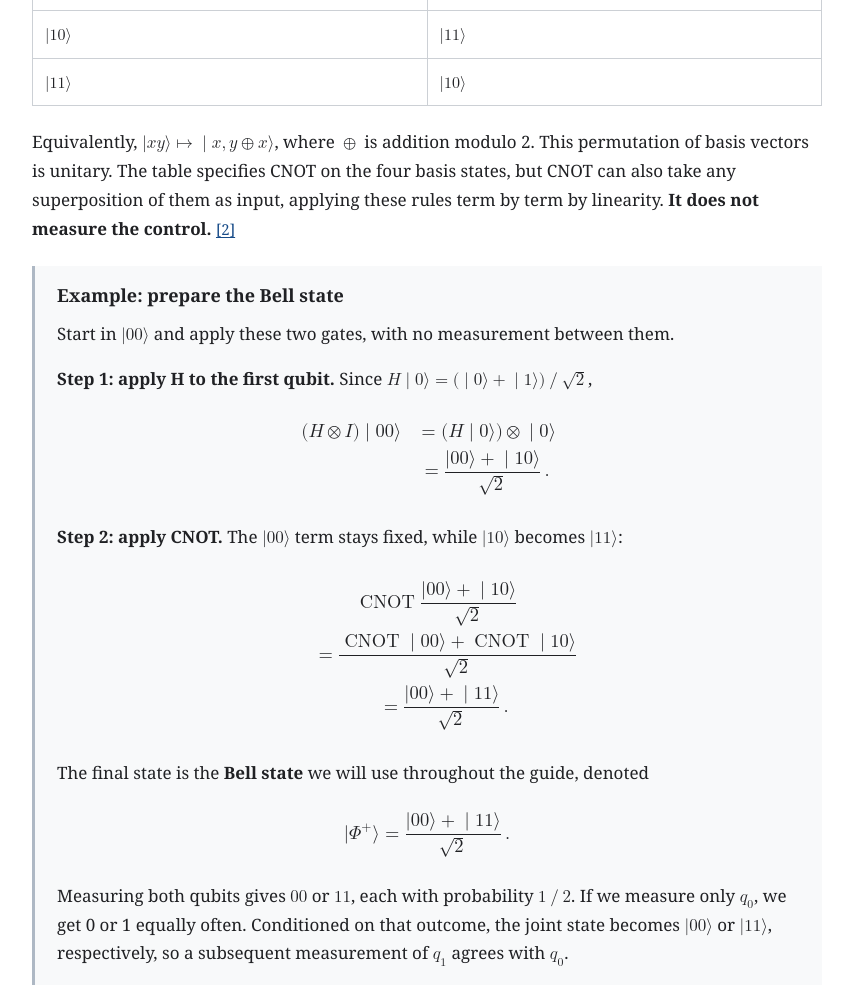
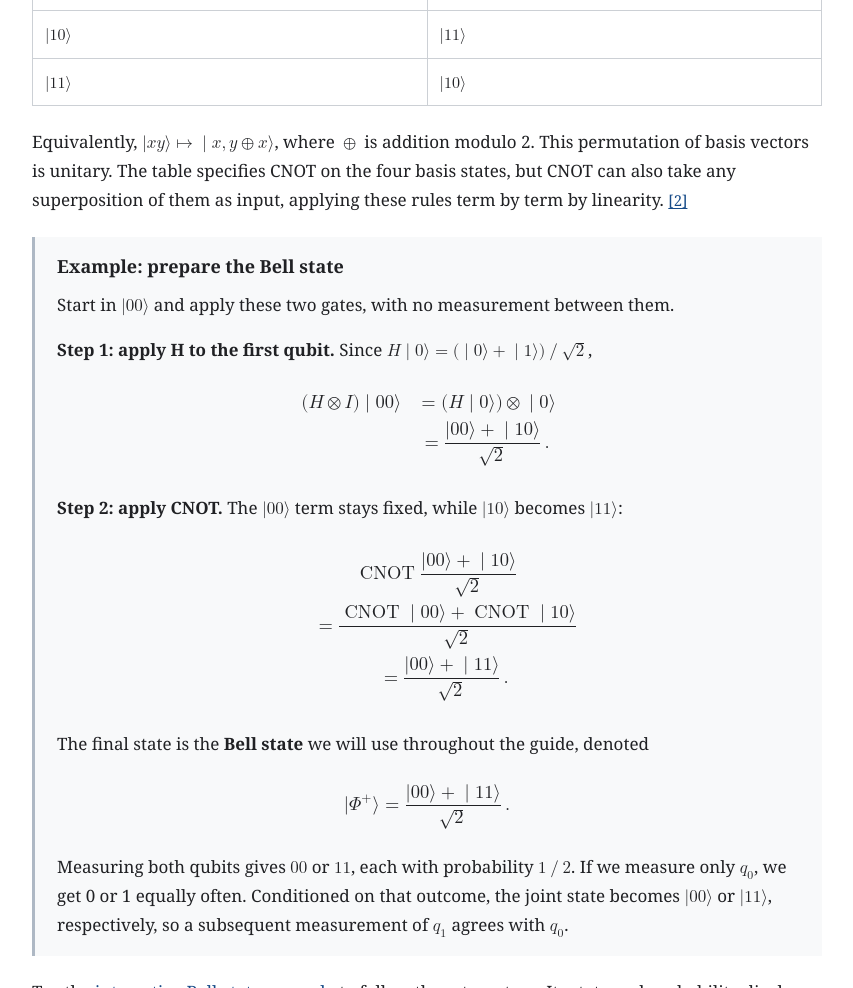
Before and after one commit to l6zw32/quantum-computation, a plain HTML site: page two-qubits-and-bell-state.html in a window 1280 px wide. Shown: the part 3122-4110 px from the top of the page, without its empty margins (213-1066 px from the left). Drawn offline with Linux system fonts and the light colour scheme.

Commit message:
Remove the control-measurement sentence from section 2

```diff
--- a/two-qubits-and-bell-state.html
+++ b/two-qubits-and-bell-state.html
@@ -156,7 +156,7 @@
 </tr>
 </tbody>
 </table>
-<p>Equivalently, <math xmlns="http://www.w3.org/1998/Math/MathML" display="inline"><semantics><mrow><mo stretchy="false">&#x0007C;</mo><mi>x</mi><mi>y</mi><mi>&#x027E9;</mi><mo>&#x021A6;</mo><mo stretchy="false">&#x0007C;</mo><mi>x</mi><mo>&#x0002C;</mo><mi>y</mi><mo>&#x02295;</mo><mi>x</mi><mi>&#x027E9;</mi></mrow><annotation encoding="application/x-tex">|xy\rangle\mapsto|x,y\oplus x\rangle</annotation></semantics></math>, where <math xmlns="http://www.w3.org/1998/Math/MathML" display="inline"><semantics><mrow><mo>&#x02295;</mo></mrow><annotation encoding="application/x-tex">\oplus</annotation></semantics></math> is addition modulo 2. This permutation of basis vectors is unitary. The table specifies CNOT on the four basis states, but CNOT can also take any superposition of them as input, applying these rules term by term by linearity. <strong>It does not measure the control.</strong> <a class="reference-link" href="#ref-2" aria-label="Reference 2">[2]</a></p>
+<p>Equivalently, <math xmlns="http://www.w3.org/1998/Math/MathML" display="inline"><semantics><mrow><mo stretchy="false">&#x0007C;</mo><mi>x</mi><mi>y</mi><mi>&#x027E9;</mi><mo>&#x021A6;</mo><mo stretchy="false">&#x0007C;</mo><mi>x</mi><mo>&#x0002C;</mo><mi>y</mi><mo>&#x02295;</mo><mi>x</mi><mi>&#x027E9;</mi></mrow><annotation encoding="application/x-tex">|xy\rangle\mapsto|x,y\oplus x\rangle</annotation></semantics></math>, where <math xmlns="http://www.w3.org/1998/Math/MathML" display="inline"><semantics><mrow><mo>&#x02295;</mo></mrow><annotation encoding="application/x-tex">\oplus</annotation></semantics></math> is addition modulo 2. This permutation of basis vectors is unitary. The table specifies CNOT on the four basis states, but CNOT can also take any superposition of them as input, applying these rules term by term by linearity. <a class="reference-link" href="#ref-2" aria-label="Reference 2">[2]</a></p>
 <aside class="worked-example">
 <h3 id="example-prepare-the-bell-state">Example: prepare the Bell state</h3>
 <p>Start in <math xmlns="http://www.w3.org/1998/Math/MathML" display="inline"><semantics><mrow><mo stretchy="false">&#x0007C;</mo><mn>00</mn><mi>&#x027E9;</mi></mrow><annotation encoding="application/x-tex">|00\rangle</annotation></semantics></math> and apply these two gates, with no measurement between them.</p>
```
Also changed, not shown: 1 other file.
